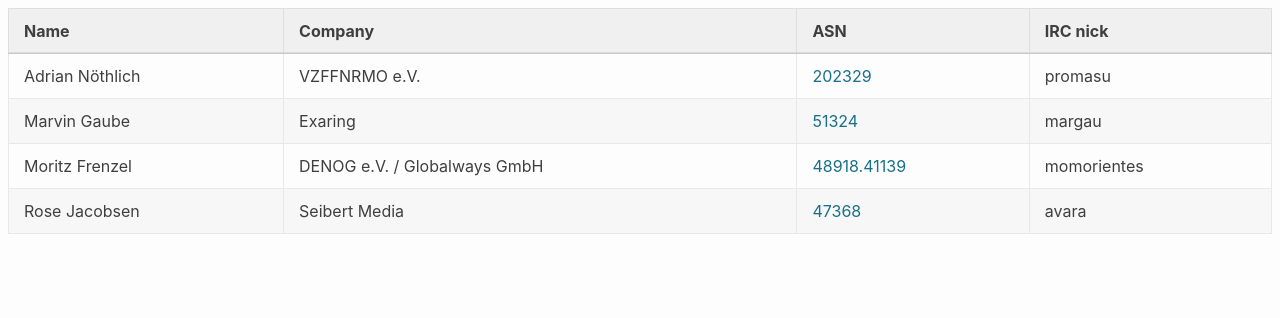
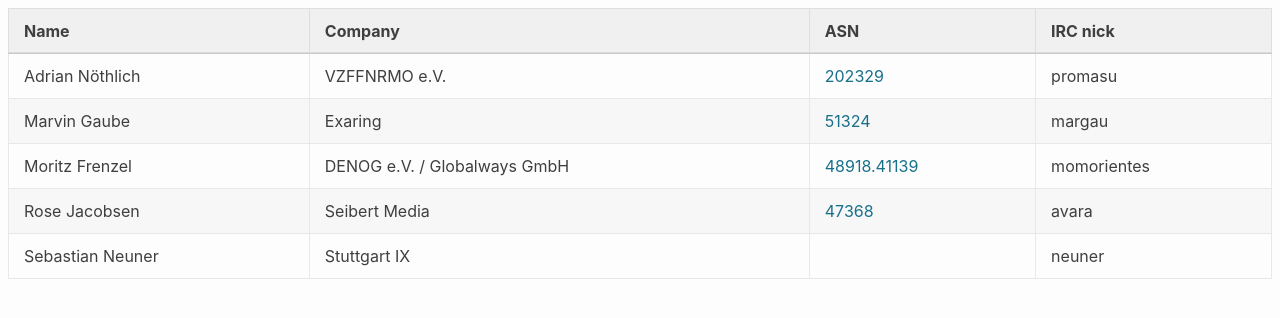
Before and after one commit to denog/pretix-attendeelist, a Jekyll site: the page built from meetup2023_03/index.markdown, in a window 1280 px wide. Shown: the top 318 px of the page. Built offline with Jekyll 4.4.1, drawn with Linux system fonts in a browser that asks for light colours.

Commit message:
Latest data: Mon Mar 20 17:47:54 UTC 2023

```diff
--- a/_data/attendees_denog_meetup_2023_03.json
+++ b/_data/attendees_denog_meetup_2023_03.json
@@ -22,5 +22,11 @@
     "company": "Seibert Media",
     "irc": "avara",
     "asn": "47368"
+  },
+  {
+    "name": "Sebastian Neuner",
+    "company": "Stuttgart IX",
+    "irc": "neuner",
+    "asn": null
   }
 ]
```
